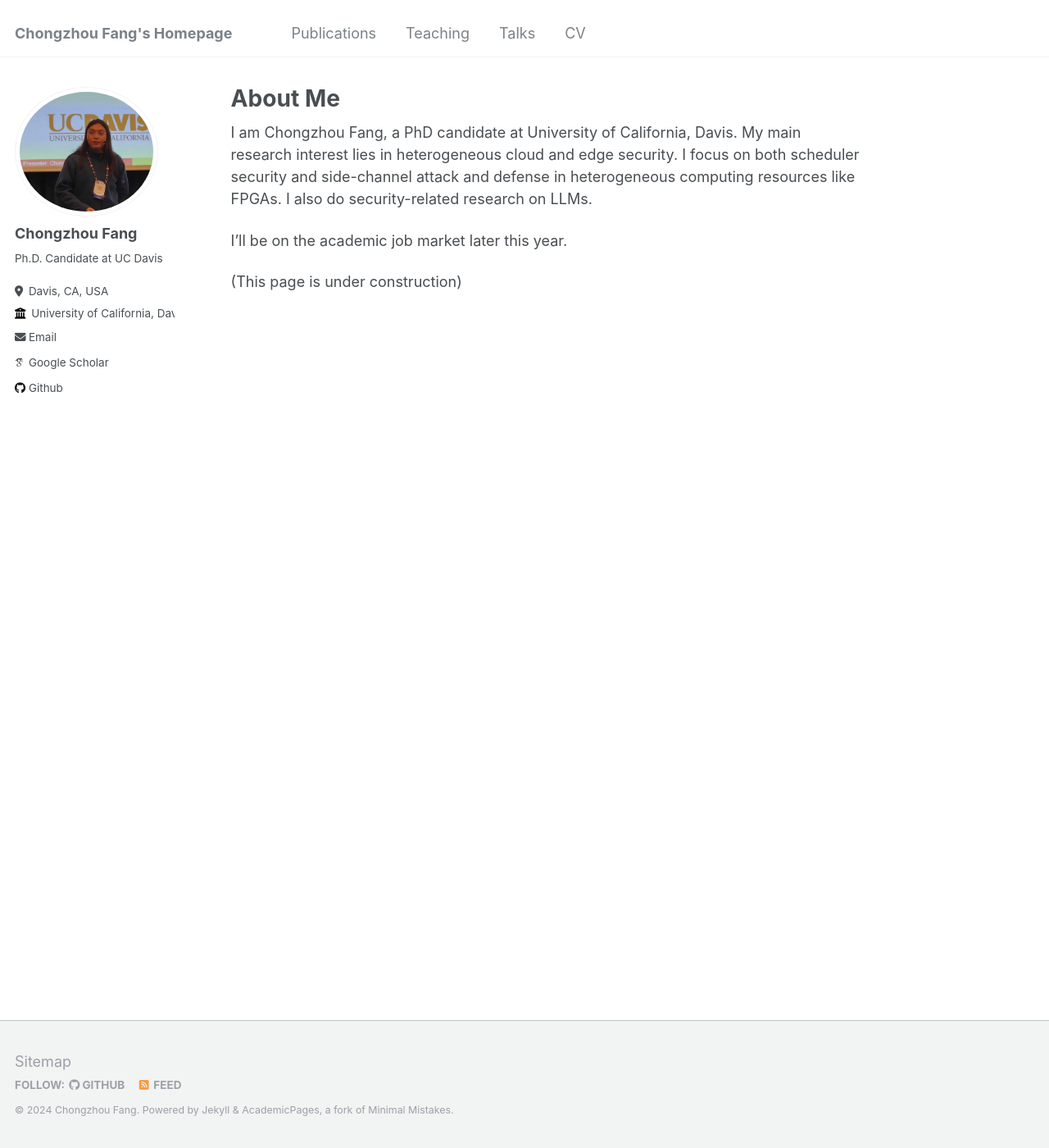
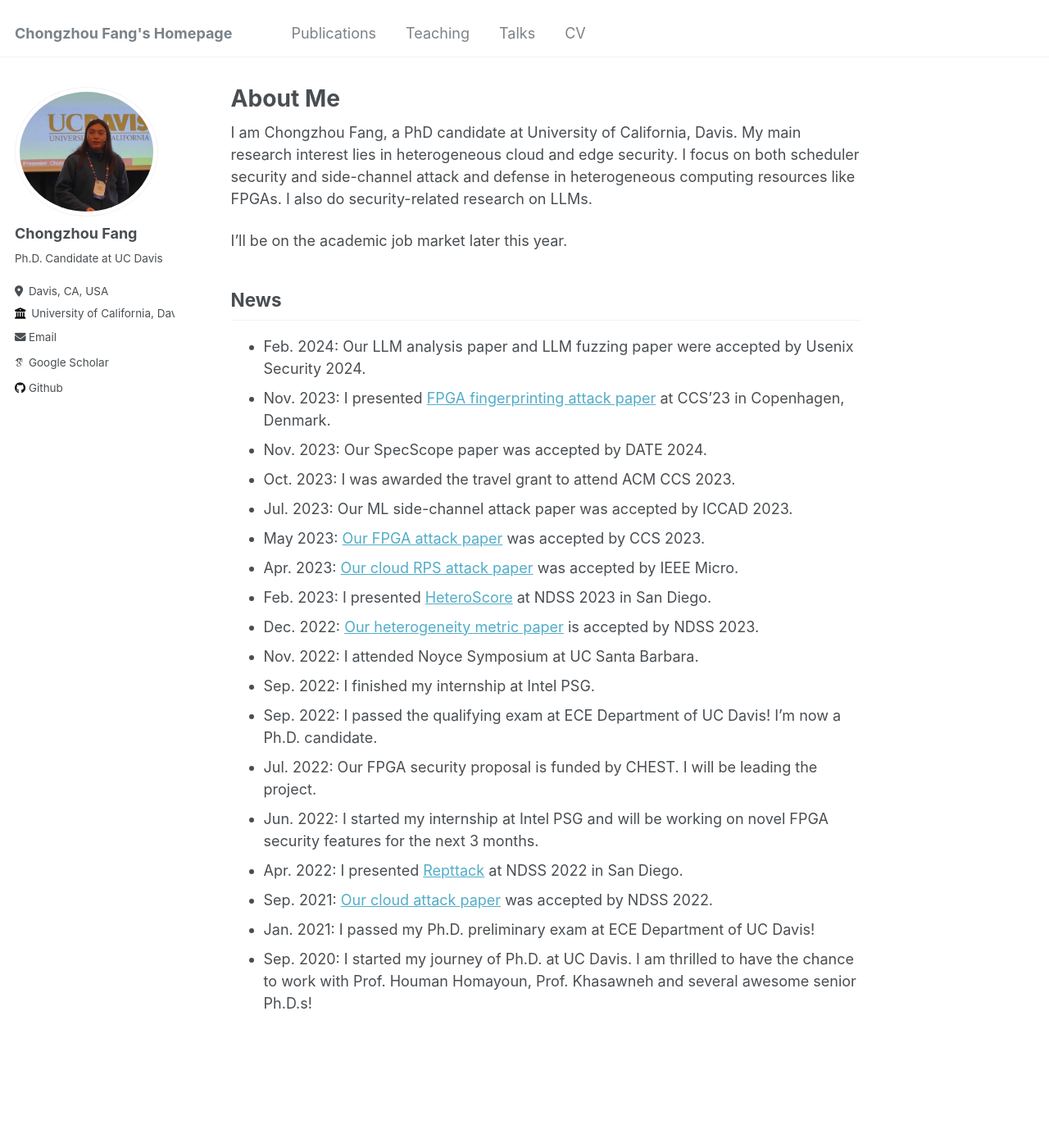
Before and after one commit to ChongzhouFang/ChongzhouFang.github.io, a Jekyll site: the page built from _pages/about.md, in a window 1280 px wide and 1400 px high. Shown: the whole window at 82% size. Built offline with Jekyll 4.4.1, drawn with Linux system fonts in a browser that asks for light colours; some web fonts are replaced.

Commit message:
update about

```diff
--- a/_pages/about.md
+++ b/_pages/about.md
@@ -11,4 +11,22 @@ I am Chongzhou Fang, a PhD candidate at University of California, Davis. My main
 
 I'll be on the academic job market later this year.
 
-(This page is under construction)
+## News
+- Feb. 2024: Our LLM analysis paper and LLM fuzzing paper were accepted by Usenix Security 2024.
+- Nov. 2023: I presented [FPGA fingerprinting attack paper](https://chongzhoufang.github.io/files/CCS2023slides.pdf) at CCS'23 in Copenhagen, Denmark.
+- Nov. 2023: Our SpecScope paper was accepted by DATE 2024.
+- Oct. 2023: I was awarded the travel grant to attend ACM CCS 2023.
+- Jul. 2023: Our ML side-channel attack paper was accepted by ICCAD 2023.
+- May 2023: [Our FPGA attack paper](https://dl.acm.org/doi/10.1145/3576915.3616606) was accepted by CCS 2023.
+- Apr. 2023: [Our cloud RPS attack paper](https://ieeexplore.ieee.org/abstract/document/10155235) was accepted by IEEE Micro.
+- Feb. 2023: I presented [HeteroScore](https://chongzhoufang.github.io/files/NDSS2023slides.pdf) at NDSS 2023 in San Diego.
+- Dec. 2022: [Our heterogeneity metric paper](https://www.ndss-symposium.org/ndss-paper/heteroscore-evaluating-and-mitigating-cloud-security-threats-brought-by-heterogeneity/) is accepted by NDSS 2023.
+- Nov. 2022: I attended Noyce Symposium at UC Santa Barbara.
+- Sep. 2022: I finished my internship at Intel PSG.
+- Sep. 2022: I passed the qualifying exam at ECE Department of UC Davis! I'm now a Ph.D. candidate.
+- Jul. 2022: Our FPGA security proposal is funded by CHEST. I will be leading the project.
+- Jun. 2022: I started my internship at Intel PSG and will be working on novel FPGA security features for the next 3 months.
+- Apr. 2022: I presented [Repttack](https://chongzhoufang.github.io/files/NDSS2022slides.pdf) at NDSS 2022 in San Diego.
+- Sep. 2021: [Our cloud attack paper](https://www.ndss-symposium.org/ndss-paper/auto-draft-237/) was accepted by NDSS 2022.
+- Jan. 2021: I passed my Ph.D. preliminary exam at ECE Department of UC Davis!
+- Sep. 2020: I started my journey of Ph.D. at UC Davis. I am thrilled to have the chance to work with Prof. Houman Homayoun, Prof. Khasawneh and several awesome senior Ph.D.s!
```
Also changed, not shown: _pages/cv.md (+1 -1 lines).
